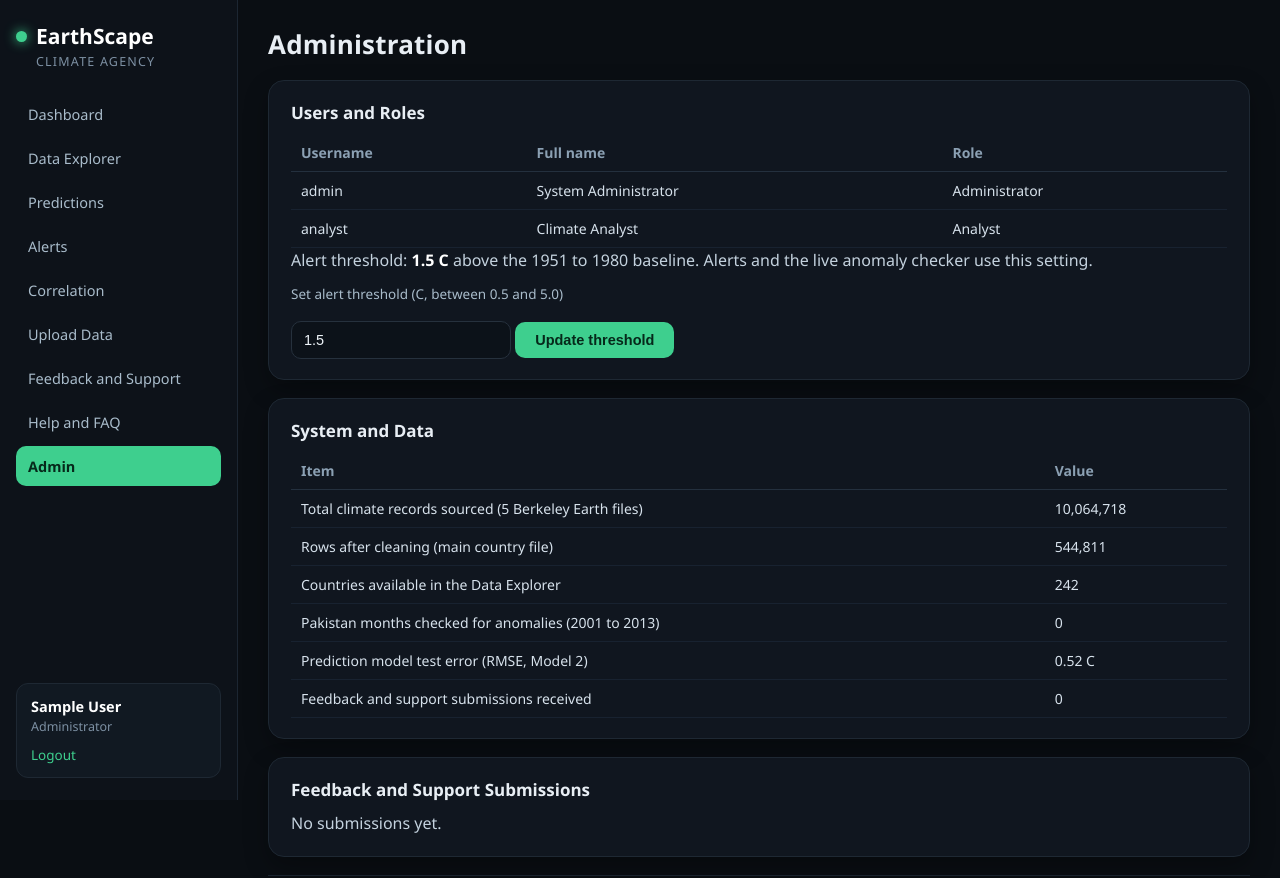
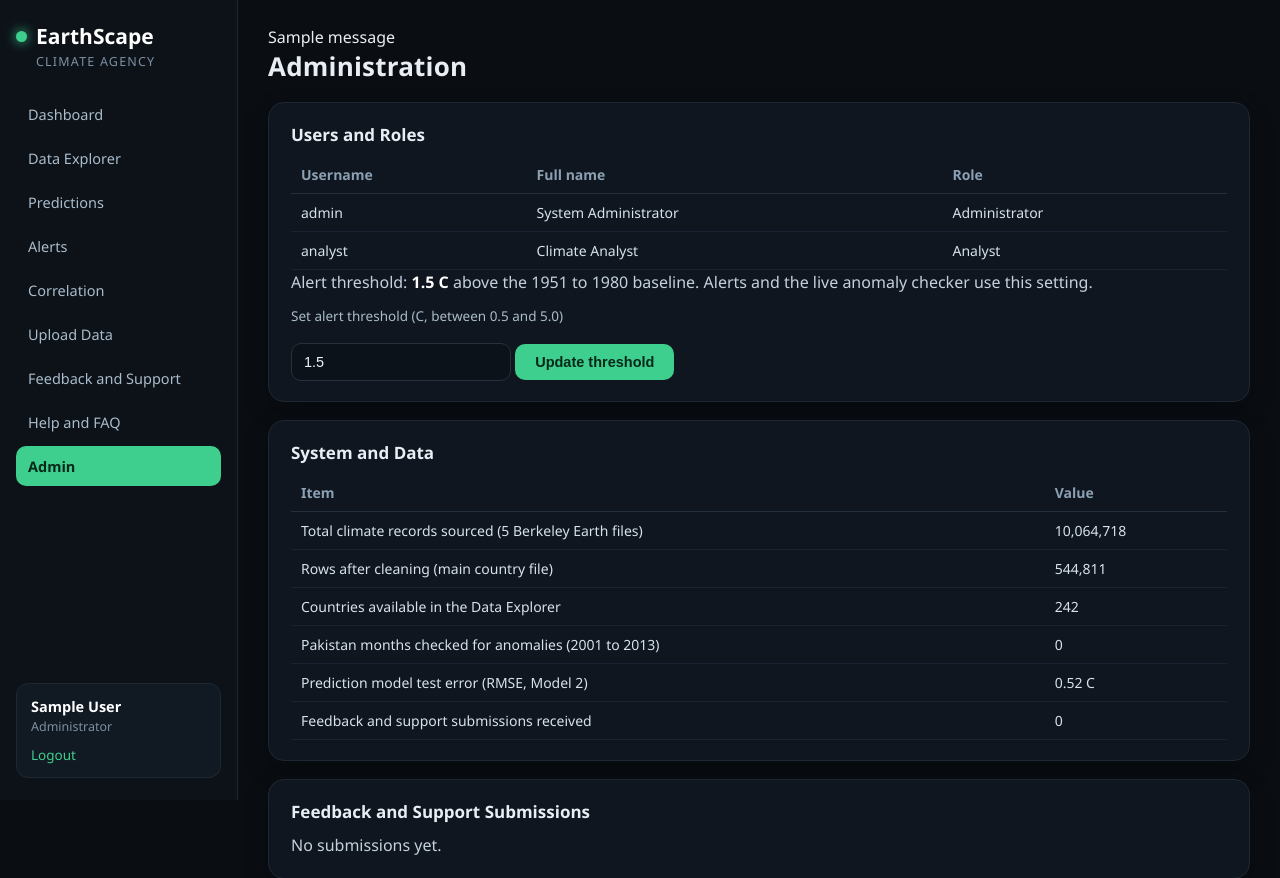
Before and after one commit to Tahakazmi880/earthscape-climate-agency, a Flask app: page /admin in a window 1280 px wide. Shown: the top 878 px of the page. Run offline with Flask 3, Linux system fonts and the light colour scheme; the visitor is signed in with stand-in values (Sample User, id 1); one stand-in notice (Sample message) is shown; parts of the project's set-up code (start-up, migrations or seed data) failed here and were passed over.

Commit message:
Brief compliance pass: templates/base.html

```diff
--- a/templates/base.html
+++ b/templates/base.html
@@ -33,6 +33,7 @@
     </div>
   </aside>
   <main>
+  {% with messages = get_flashed_messages() %}{% if messages %}<div class="flash">{{ messages[0] }}</div>{% endif %}{% endwith %}
   {% block content %}{% endblock %}
   <footer class="foot">Data sources: Berkeley Earth Surface Temperature (Kaggle) · NOAA CO2 records · Copernicus ERA5 via Our World in Data<br>
   EarthScape Climate Agency · Aptech eProject: Big Data, EarthScape Climate Agency</footer>
```
